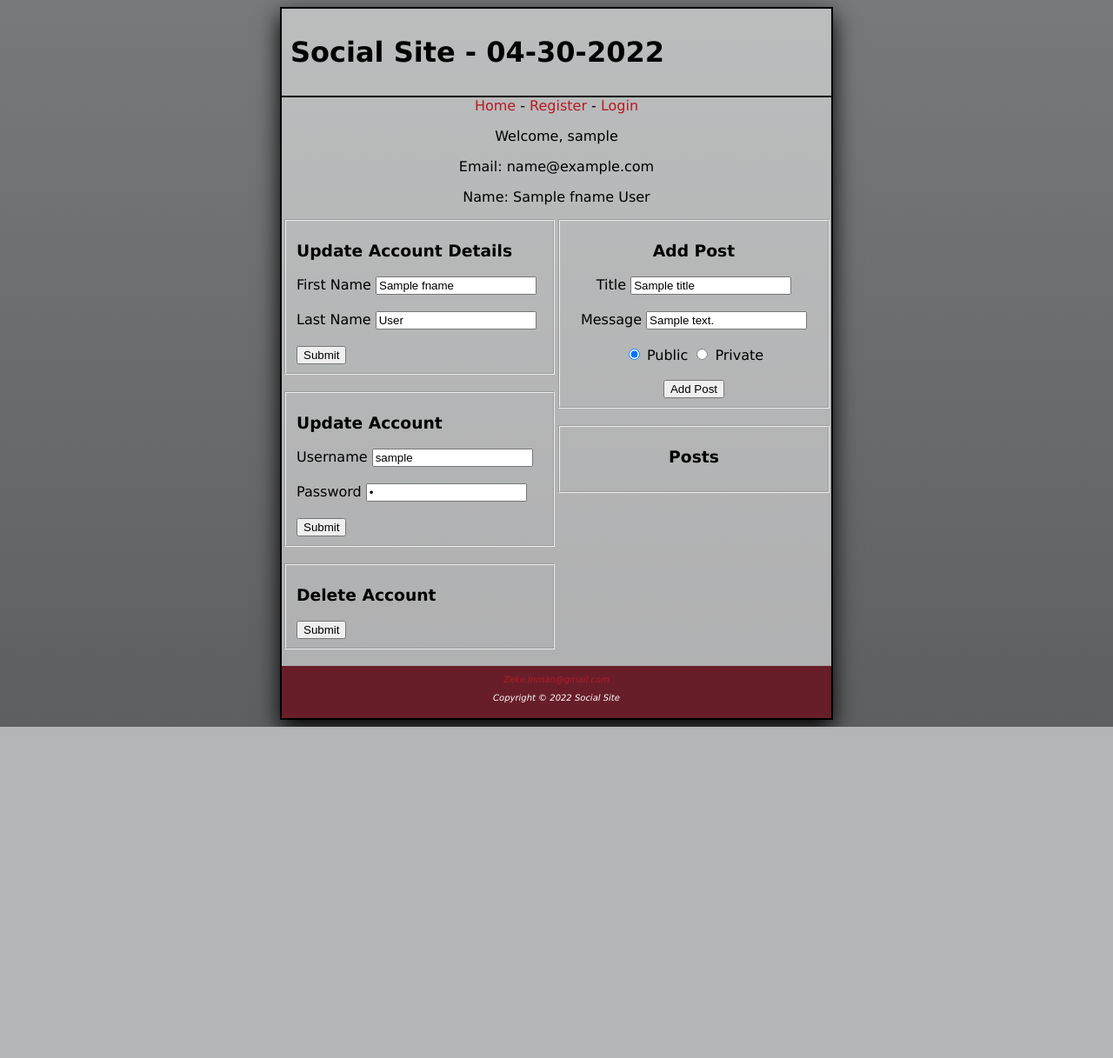
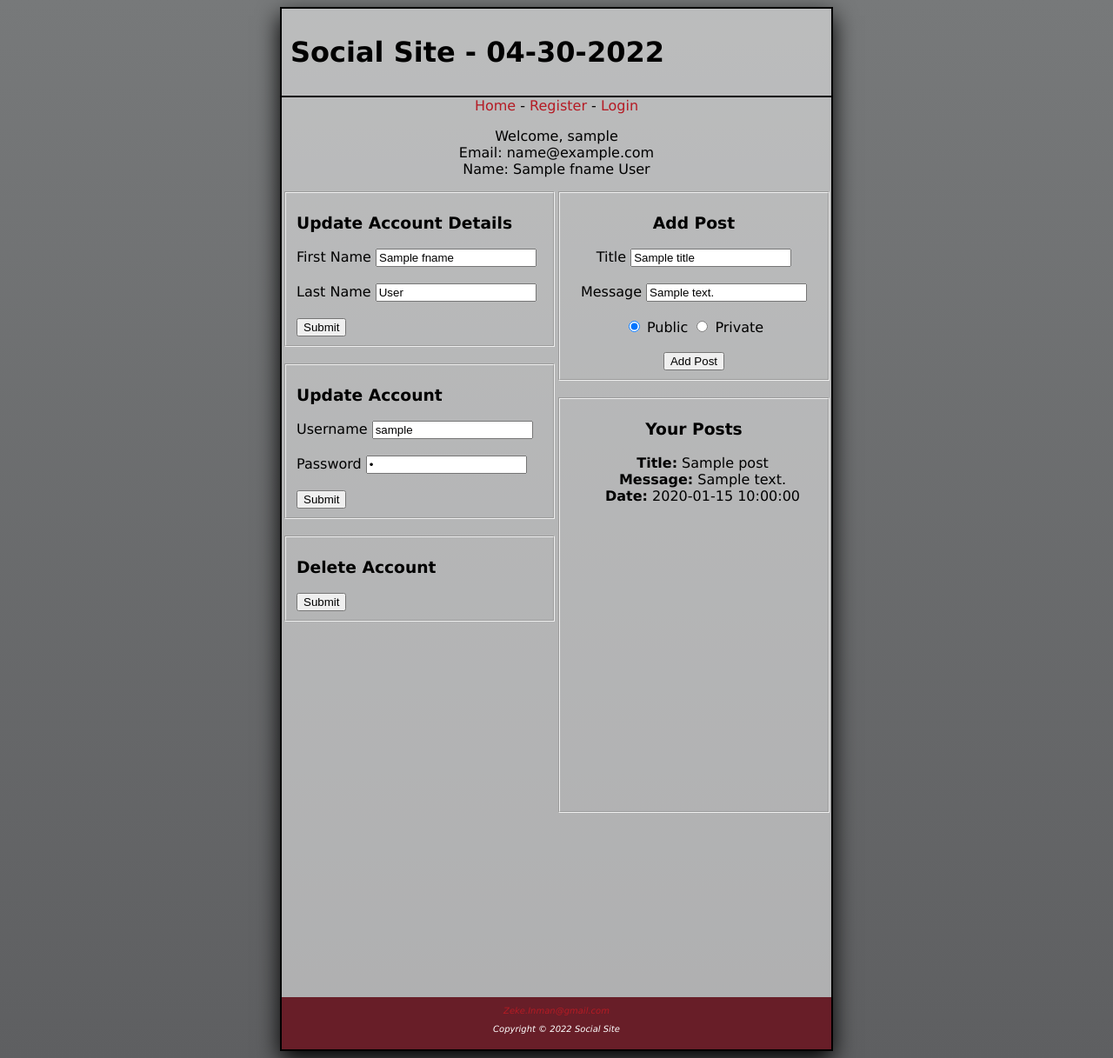
Before and after one commit to Zeke5399/SocialSite, a PHP site: the page made by view/profile.php in a window 1280 px wide. Shown: the whole page at 87% size. Before the commit the page ends 836 px from the top, so only its background shows below. Run offline with PHP 8.4, Linux system fonts and the light colour scheme; the template is opened without the code that fills it: most values are stand-ins (such as "Sample title", 1, 10 or a date in 2020).

Commit message:
Post Part 2

```diff
--- a/index.php
+++ b/index.php
@@ -179,12 +179,15 @@ switch ($action) {
     case 'profile':
         $user = accountDB::getUserByID($_SESSION['accountID']);
         $account = new account($user['accountID'], $user['username'], $user['email'], $user['accountType'], $user['fname'], $user['lname']);
+        $posts = postDB::getPostsByAccountID($_SESSION['accountID']);
+
         include("./view/profile.php");
         break;
 
     case 'account-details-action':
         $user = accountDB::getUserByID($_SESSION['accountID']);
         $account = new account($user['accountID'], $user['username'], $user['email'], $user['accountType'], $user['fname'], $user['lname']);
+        $posts = postDB::getPostsByAccountID($_SESSION['accountID']);
 
         $fname = filter_input(INPUT_POST, 'fname');
         $lname = filter_input(INPUT_POST, 'lname');
@@ -234,6 +237,7 @@ switch ($action) {
     case 'account-update-action':
         $user = accountDB::getUserByID($_SESSION['accountID']);
         $account = new account($user['accountID'], $user['username'], $user['email'], $user['accountType'], $user['fname'], $user['lname']);
+        $posts = postDB::getPostsByAccountID($_SESSION['accountID']);
 
         $username = filter_input(INPUT_POST, 'username');
         $password = filter_input(INPUT_POST, 'password');
@@ -291,6 +295,7 @@ switch ($action) {
     case 'post-add-action':
         $user = accountDB::getUserByID($_SESSION['accountID']);
         $account = new account($user['accountID'], $user['username'], $user['email'], $user['accountType'], $user['fname'], $user['lname']);
+        $posts = postDB::getPostsByAccountID($_SESSION['accountID']);
 
         $title = filter_input(INPUT_POST, 'title');
         $postmessage = filter_input(INPUT_POST, 'postmessage');
--- a/style.css
+++ b/style.css
@@ -4,6 +4,7 @@ body {
 	background-repeat: no-repeat;
 	font-family: Verdana, Arial, sans-serif;
 }
+
 #wrapper {
 	border: solid 2px black;
 	margin-right: auto;
@@ -13,6 +14,7 @@ body {
 	text-align: center;
 	box-shadow: 0px 10px 25px black;
 }
+
 #link, #copy {
 	position: relative;
 }
@@ -24,6 +26,7 @@ header {
     height: 80px;
     position: relative;
 }
+
 footer {
     height: 40px;
     font-size: 10px;
@@ -39,13 +42,28 @@ p {
     padding-left: 10px;
     padding-right: 10px;
 }
+
+ul {
+/*  flex-wrap: wrap;*/
+  flex-direction: column;
+  display: flex;
+  height: 50vh;
+  overflow-y: scroll;
+  margin: 0px;
+}
+
+li {
+  flex: 1 0 25%;
+  padding-right: 20px;
+  list-style-type: none;
+}
+
+#customHeight {height: 1000px;}
+
 #greenText {color: green;}
 #redText {color: red;}
 
-#left{
-	text-align: left;
-	padding-left: 1px;
-}
+#left{text-align: left; padding-left: 1px;}
 
 #right {float: right; width: 50%;}
 #left {margin-right: 50%;}
--- a/view/profile.php
+++ b/view/profile.php
@@ -1,11 +1,13 @@
 <?php include_once './view/header.php'; ?>
 
-<main>
-    <p>Welcome, <?php echo $account->getUsername(); ?></p>
-    <p>Email: <?php echo $account->getEmail(); ?></p>
-    <?php if($account->getFname() != "" && $account->getLname() != "") { echo "<p>Name: ". $account->getFname(). " ". $account->getLname(). "</p>"; } ?>
+<main id="customHeight">
+    <?php if(isset($message)) { echo $message; }?>
 
-    <?php if(isset($message)) { echo $message; }?>
+    <p>
+    Welcome, <?php echo $account->getUsername(); ?><br>
+    Email: <?php echo $account->getEmail(); ?><br>
+    <?php if($account->getFname() != "" && $account->getLname() != "") { echo "Name: ". $account->getFname(). " ". $account->getLname(); } ?>
+    </p>
 
     <div id="right">
     <form action="" method="POST">
@@ -19,7 +21,7 @@
         <br><br>
 
         <label for="postmessage">Message</label>
-        <input id="postmessage" name="message" type="text" value="<?php if(isset($postmessage)) { echo $postmessage;} ?>">
+        <input id="postmessage" name="postmessage" type="text" value="<?php if(isset($postmessage)) { echo $postmessage;} ?>">
         <span><?php if(isset($postmessageError)) { echo $postmessageError;} ?></span>
         <br><br>
 
@@ -37,7 +39,45 @@
     </form>
 
         <fieldset>
-        <h3>Posts</h3>
+        <h3>Your Posts</h3>
+            <ul>
+            <?php
+            if(isset($posts)) {
+            foreach ($posts as $post) {
+                echo "<li>";
+//                $orderID = $purchase['orderID'];
+//                $carID = $purchase['carID'];
+//                $status = invoiceDB::getStatus($_SESSION['accountID'], $carID);
+//                if(isset($status['status'])) {
+//                    if($status['status'] == "paid off") {
+//
+//                    } else {
+//                        include './view/cancel_order_button.php';
+//                    }
+//                } else {
+//                    include './view/cancel_order_button.php';
+//                }
+                echo "<Strong>Title:</Strong> ", $post['title'], "<br>";
+                echo "<Strong>Message:</Strong> ", $post['message'], "<br>";
+                echo "<Strong>Date:</Strong> ", $post['postDate'];
+//                if(isset($status['status'])) {
+//                    echo "<Strong>Status:</Strong> ", $status['status'], "<br>";
+//                    if($status['status'] == "approved" || $status['status'] == "denied") {
+//                    echo "<Strong>By:</Strong> ", $status['updateby'], "<br>";
+//                    }
+//                    if($status['status'] == "approved") {
+//                    echo "<Strong>Monthly Payment:</Strong> ", $status['monthlypayment'], "<br>";
+//                    echo "<Strong>Loan Term:</Strong> ", $status['loanterm'], "<br>";
+//                    include './view/payment_button.php';
+//                    }
+//                } elseif (!invoiceDB::checkInvoiceByOrder($_SESSION['accountID'], $purchase['orderID'])) {
+//                    echo "<Strong>Status:</Strong> disregarded";
+//                }
+                echo "</li>";
+            }
+            }
+            ?>
+            </ul>
         </fieldset>
     </div>
 
```
Also changed, not shown: db/postDB.php (+21 -4 lines), nbproject/private/private.xml (+9 -1 lines).
